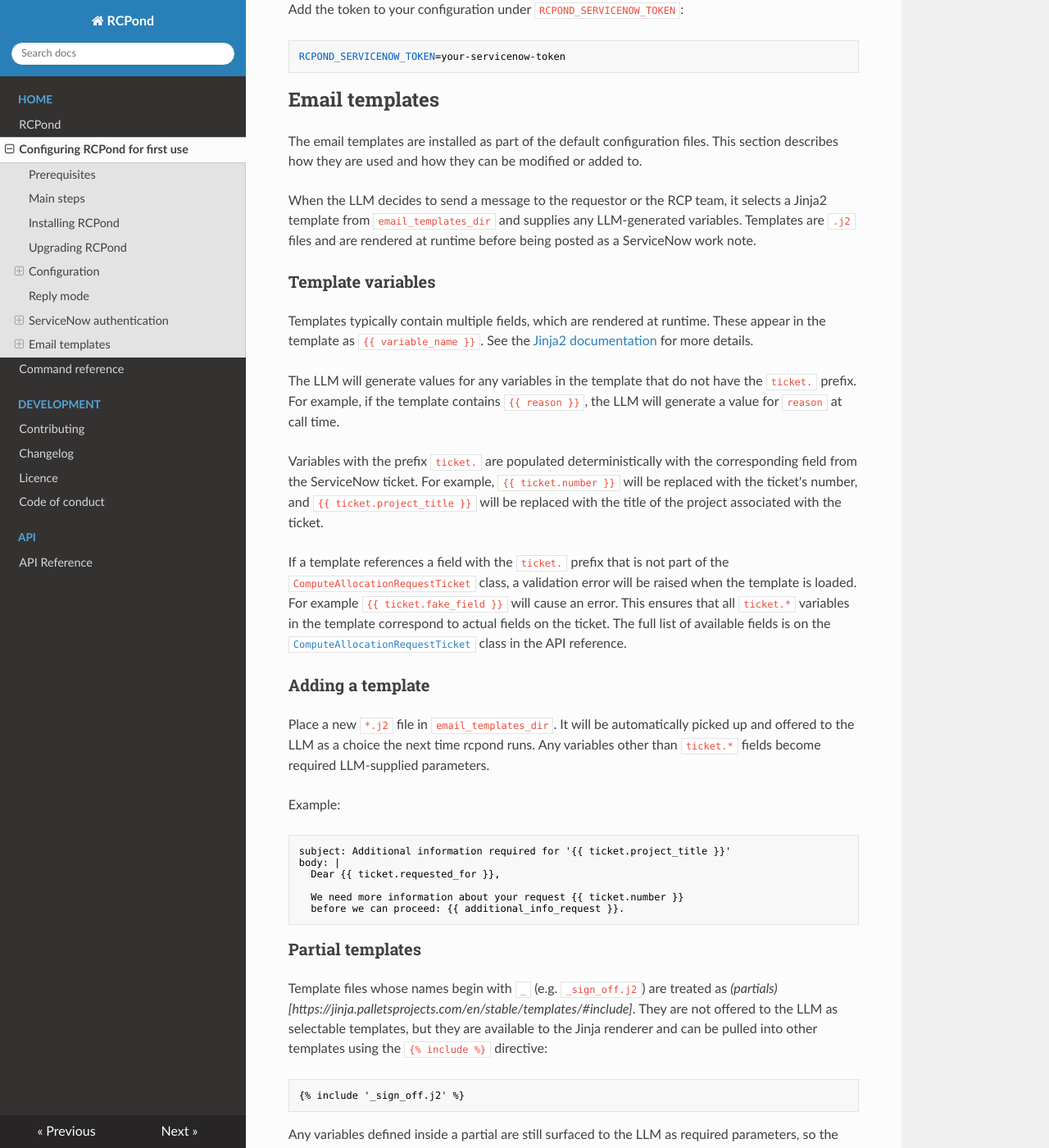
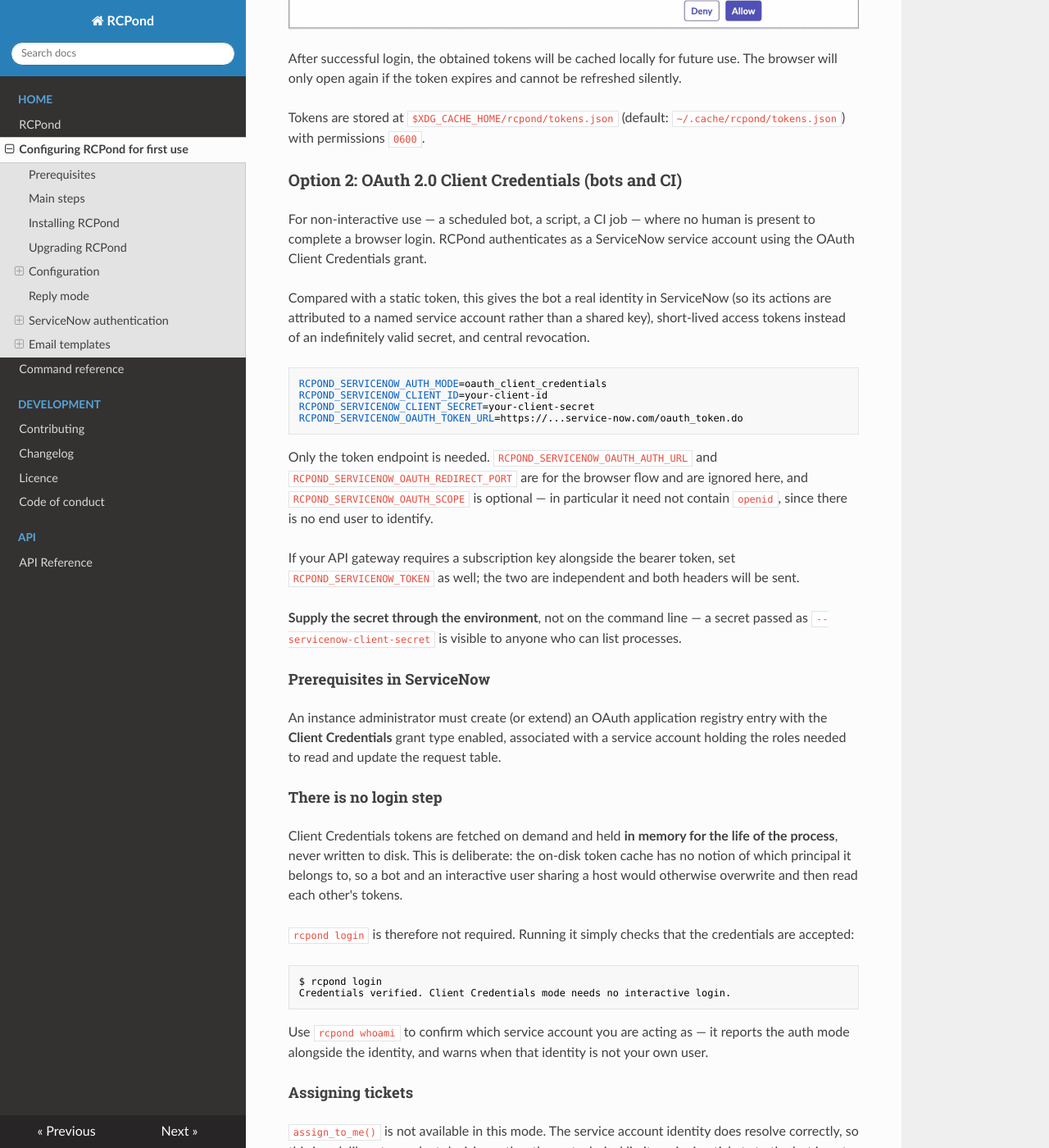
Before and after one commit to alan-turing-institute/rcpond, an MkDocs documentation site: the page built from docs/configuration.md, in a window 1280 px wide and 1400 px high, scrolled down 5284 px. Shown: the whole window at 82% size. Built offline with MkDocs 1.6.1, drawn with Linux system fonts in a browser that asks for light colours; nearby versions of some CDN libraries; some of the changed text lies outside the part shown.

Commit message:
update docs with CC Oauth details

````diff
--- a/docs/configuration.md
+++ b/docs/configuration.md
@@ -106,10 +106,11 @@
 RCPOND_LLM_API_KEY=your-api-key-here
 RCPOND_LLM_MODEL=gpt-4o
 RCPOND_SERVICENOW_URL=https://turing-api.azure-api.net/dev-research/api/now/table
+# RCPOND_SERVICENOW_AUTH_MODE=auto  # auto | token | oauth_user | oauth_client_credentials
 # RCPOND_SERVICENOW_TOKEN=your-servicenow-token  # required if not using OAuth
 RCPOND_SERVICENOW_CLIENT_ID=your-client-id
 RCPOND_SERVICENOW_CLIENT_SECRET=your-client-secret
-RCPOND_SERVICENOW_OAUTH_SCOPE=workspace
+RCPOND_SERVICENOW_OAUTH_SCOPE=workspace openid
 RCPOND_SERVICENOW_OAUTH_REDIRECT_PORT=8765
 RCPOND_SERVICENOW_OAUTH_AUTH_URL=https://...service-now.com/oauth_auth.do
 RCPOND_SERVICENOW_OAUTH_TOKEN_URL=https://...service-now.com/oauth_token.do
@@ -149,7 +150,17 @@
 
 ## ServiceNow authentication
 
-RCPond supports two ways to authenticate with the ServiceNow API. If both are configured, OAuth takes precedence.
+RCPond supports three ways to authenticate with the ServiceNow API:
+
+| Mode | For | Acts as |
+|---|---|---|
+| `oauth_user` | People, at a terminal | The individual who logged in |
+| `oauth_client_credentials` | Bots, scripts, CI | A ServiceNow service account |
+| `token` | Simple setups, legacy | A generic integration user |
+
+The mode is chosen by `RCPOND_SERVICENOW_AUTH_MODE`. Its default, `auto`, selects `oauth_user` when client credentials are configured and `token` otherwise — which is the historical behaviour, so existing configurations are unaffected.
+
+`oauth_client_credentials` is **never** selected automatically. It uses the same `CLIENT_ID`/`CLIENT_SECRET` fields as the interactive flow, so the configuration alone cannot distinguish the two; you must ask for it explicitly.
 
 ### Option 1: OAuth 2.0 (Recommended)
 
@@ -162,11 +173,13 @@
 ```
 RCPOND_SERVICENOW_CLIENT_ID=your-client-id
 RCPOND_SERVICENOW_CLIENT_SECRET=your-client-secret
-RCPOND_SERVICENOW_OAUTH_SCOPE=workspace
+RCPOND_SERVICENOW_OAUTH_SCOPE=workspace openid
 RCPOND_SERVICENOW_OAUTH_REDIRECT_PORT=8765
 RCPOND_SERVICENOW_OAUTH_AUTH_URL=https://...service-now.com/oauth_auth.do
 RCPOND_SERVICENOW_OAUTH_TOKEN_URL=https://...service-now.com/oauth_token.do
 ```
+
+The scope must include `openid`: that is what makes ServiceNow issue the `id_token` RCPond uses to identify you.
 
 Example / default values for the OAuth fields can be found in the default configuration file in the [rcpond-rules repo](https://github.com/alan-turing-institute/rcpond-rules).
 
@@ -188,7 +201,47 @@
 Tokens are stored at `$XDG_CACHE_HOME/rcpond/tokens.json` (default: `~/.cache/rcpond/tokens.json`) with permissions `0600`.
 
 
-### Option 2: Static API token
+### Option 2: OAuth 2.0 Client Credentials (bots and CI)
+
+For non-interactive use — a scheduled bot, a script, a CI job — where no human is present to complete a browser login. RCPond authenticates as a ServiceNow service account using the OAuth Client Credentials grant.
+
+Compared with a static token, this gives the bot a real identity in ServiceNow (so its actions are attributed to a named service account rather than a shared key), short-lived access tokens instead of an indefinitely valid secret, and central revocation.
+
+```
+RCPOND_SERVICENOW_AUTH_MODE=oauth_client_credentials
+RCPOND_SERVICENOW_CLIENT_ID=your-client-id
+RCPOND_SERVICENOW_CLIENT_SECRET=your-client-secret
+RCPOND_SERVICENOW_OAUTH_TOKEN_URL=https://...service-now.com/oauth_token.do
+```
+
+Only the token endpoint is needed. `RCPOND_SERVICENOW_OAUTH_AUTH_URL` and `RCPOND_SERVICENOW_OAUTH_REDIRECT_PORT` are for the browser flow and are ignored here, and `RCPOND_SERVICENOW_OAUTH_SCOPE` is optional — in particular it need not contain `openid`, since there is no end user to identify.
+
+If your API gateway requires a subscription key alongside the bearer token, set `RCPOND_SERVICENOW_TOKEN` as well; the two are independent and both headers will be sent.
+
+**Supply the secret through the environment**, not on the command line — a secret passed as `--servicenow-client-secret` is visible to anyone who can list processes.
+
+#### Prerequisites in ServiceNow
+
+An instance administrator must create (or extend) an OAuth application registry entry with the **Client Credentials** grant type enabled, associated with a service account holding the roles needed to read and update the request table.
+
+#### There is no login step
+
+Client Credentials tokens are fetched on demand and held **in memory for the life of the process**, never written to disk. This is deliberate: the on-disk token cache has no notion of which principal it belongs to, so a bot and an interactive user sharing a host would otherwise overwrite and then read each other's tokens.
+
+`rcpond login` is therefore not required. Running it simply checks that the credentials are accepted:
+
+```bash
+$ rcpond login
+Credentials verified. Client Credentials mode needs no interactive login.
+```
+
+Use `rcpond whoami` to confirm which service account you are acting as — it reports the auth mode alongside the identity, and warns when that identity is not your own user.
+
+#### Assigning tickets
+
+`assign_to_me()` is not available in this mode. The service account identity does resolve correctly, so this is a deliberate product decision rather than a technical limit: assigning tickets to the bot is not believed to be a useful ServiceNow workflow. This is under review.
+
+### Option 3: Static API token
 
 A static subscription key issued by the ServiceNow administrator. This is the simpler option and is supported by the default configuration file. However, actions taken by RCPond will be attributed to a generic integration user rather than an individual, and the token must be manually rotated when it expires.
 
````
Also changed, not shown: CHANGELOG.md (+14 -0 lines), 1 other file.
